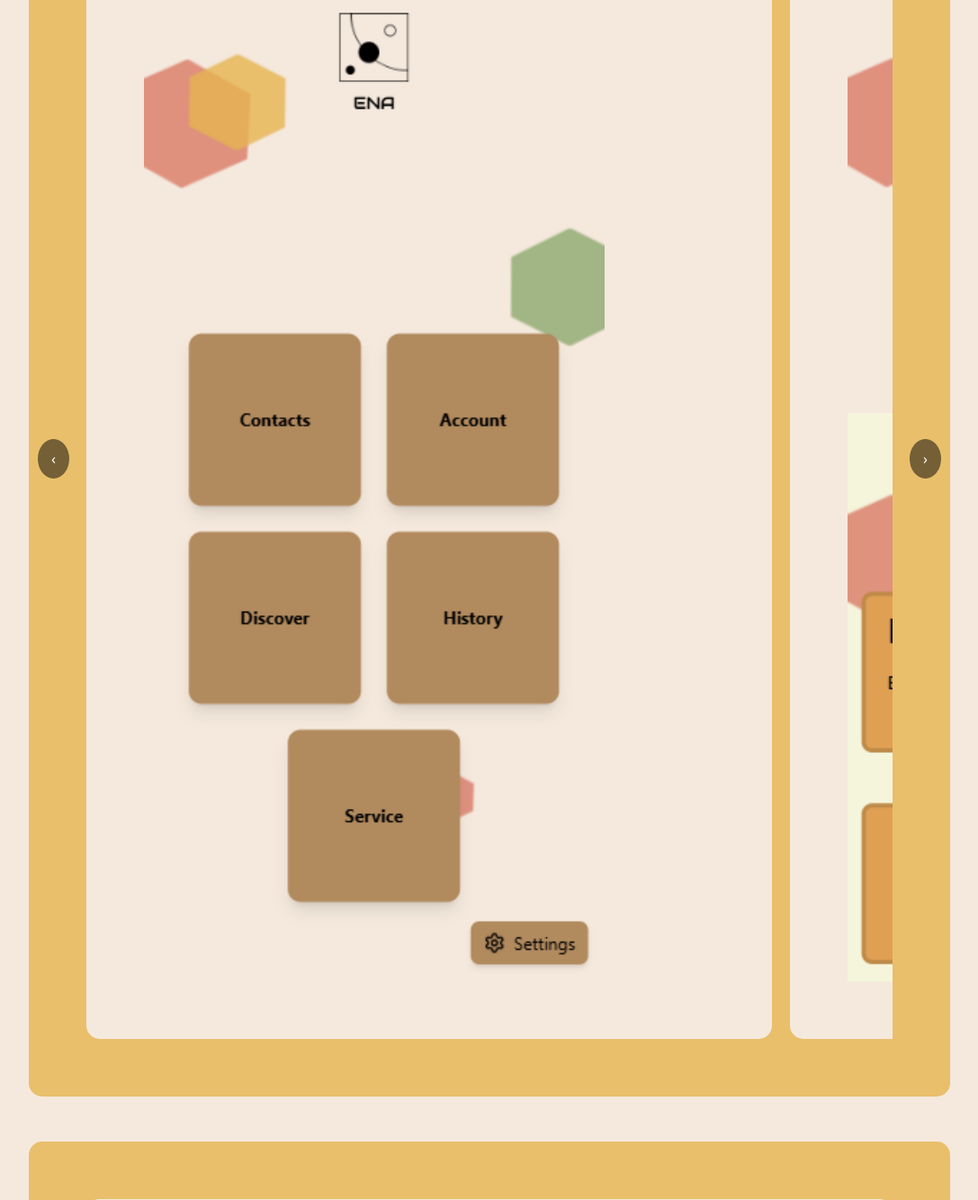
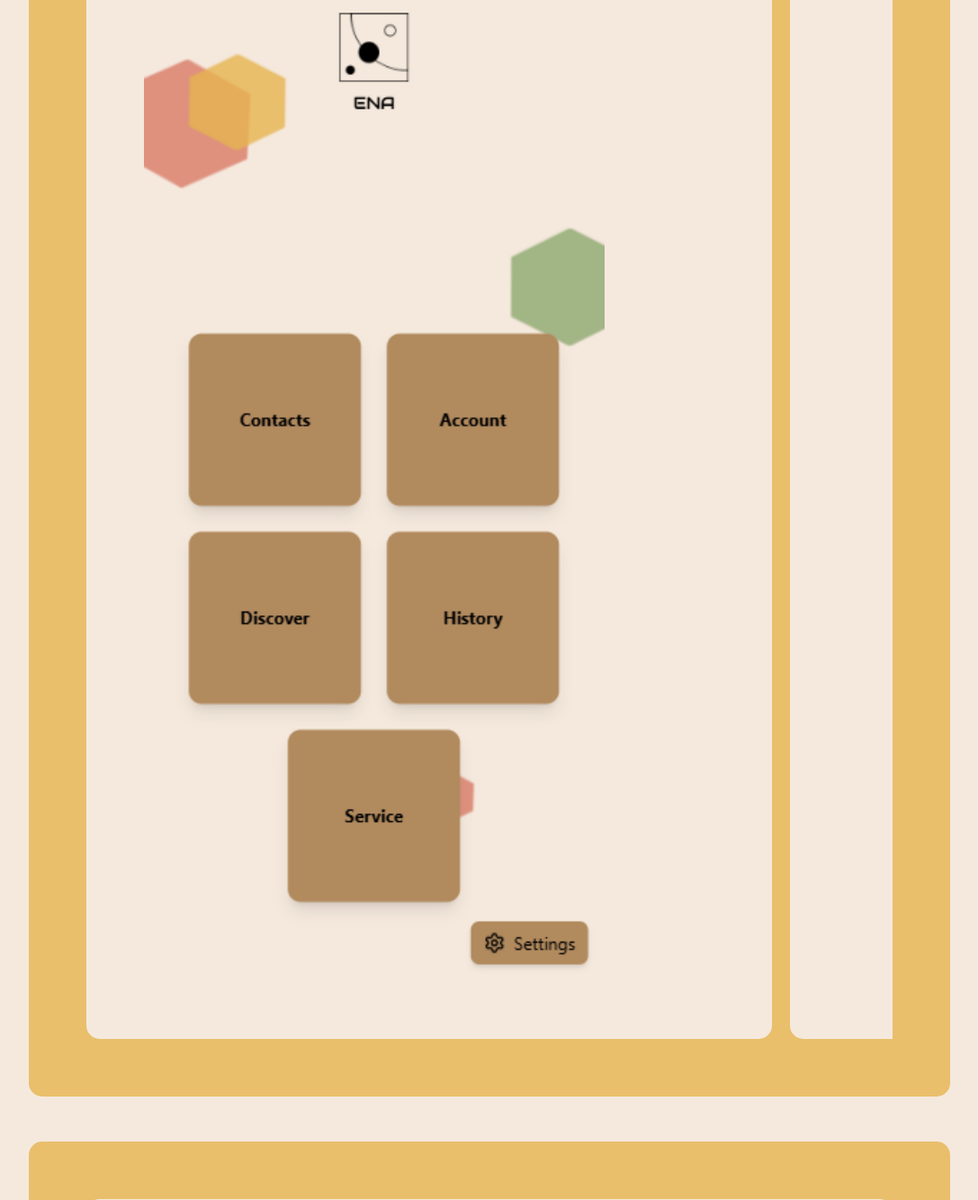
Before and after one commit to Konijnebeer/tle-1-vanilla, a PHP site: page /start2.html in a window 1280 px wide. Shown: the part 746-2080 px from the top of the page at 90% size, without its empty margins (96-1183 px from the left). Run offline with PHP 8.4, Linux system fonts and the light colour scheme; style sheets or scripts are compiled from the project's sources.

Commit message:
carrousel op start pagina gefixed

```diff
--- a/start2.html
+++ b/start2.html
@@ -50,8 +50,8 @@
                     <p>Hierin kan je je contacten vinden en zelfgemaakte groepen.</p>
                 </div>
                 <div class="contact-groups">
-                    <img src="icons/contacts-ss.png" alt="Contact en groeppagina">
-                    <img src="icons/groups-ss.png" alt="Contact en groeppagina">
+                    <img src="icons/contacts-ss.png" alt="Contactpagina">
+                    <img src="icons/groups-ss.png" alt="Groeppagina">
                 </div>
             </div>
             <div class="info">
@@ -68,17 +68,17 @@
                 </div>
                 <img src="icons/discover-ss.png" alt="Ontdekpagina">
             </div>
-            <div class="info">
-                <div>
-                    <h2>Geschiedenis</h2>
-                    <p>Hierin vind je je contactgeschiedenis.</p>
-                </div>
-                <img src="" alt="Geschiedenispagina">
-            </div>
+            <!--            <div class="info">-->
+            <!--                <div>-->
+            <!--                    <h2>Geschiedenis</h2>-->
+            <!--                    <p>Hierin vind je je contactgeschiedenis.</p>-->
+            <!--                </div>-->
+            <!--                <img src="" alt="Geschiedenispagina">-->
+            <!--            </div>-->
         </div>
 
-        <button class="carousel-btn prev">‹</button>
-        <button class="carousel-btn next">›</button>
+        <!--        <button class="carousel-btn prev">‹</button>-->
+        <!--        <button class="carousel-btn next">›</button>-->
     </section>
     <section>
         <div class="review">
--- a/styles/start2.css
+++ b/styles/start2.css
@@ -123,6 +123,7 @@ section {
 .contact-groups {
     display: flex;
     flex-direction: column;
+    align-items: center;
 }
 
 .review {
```
